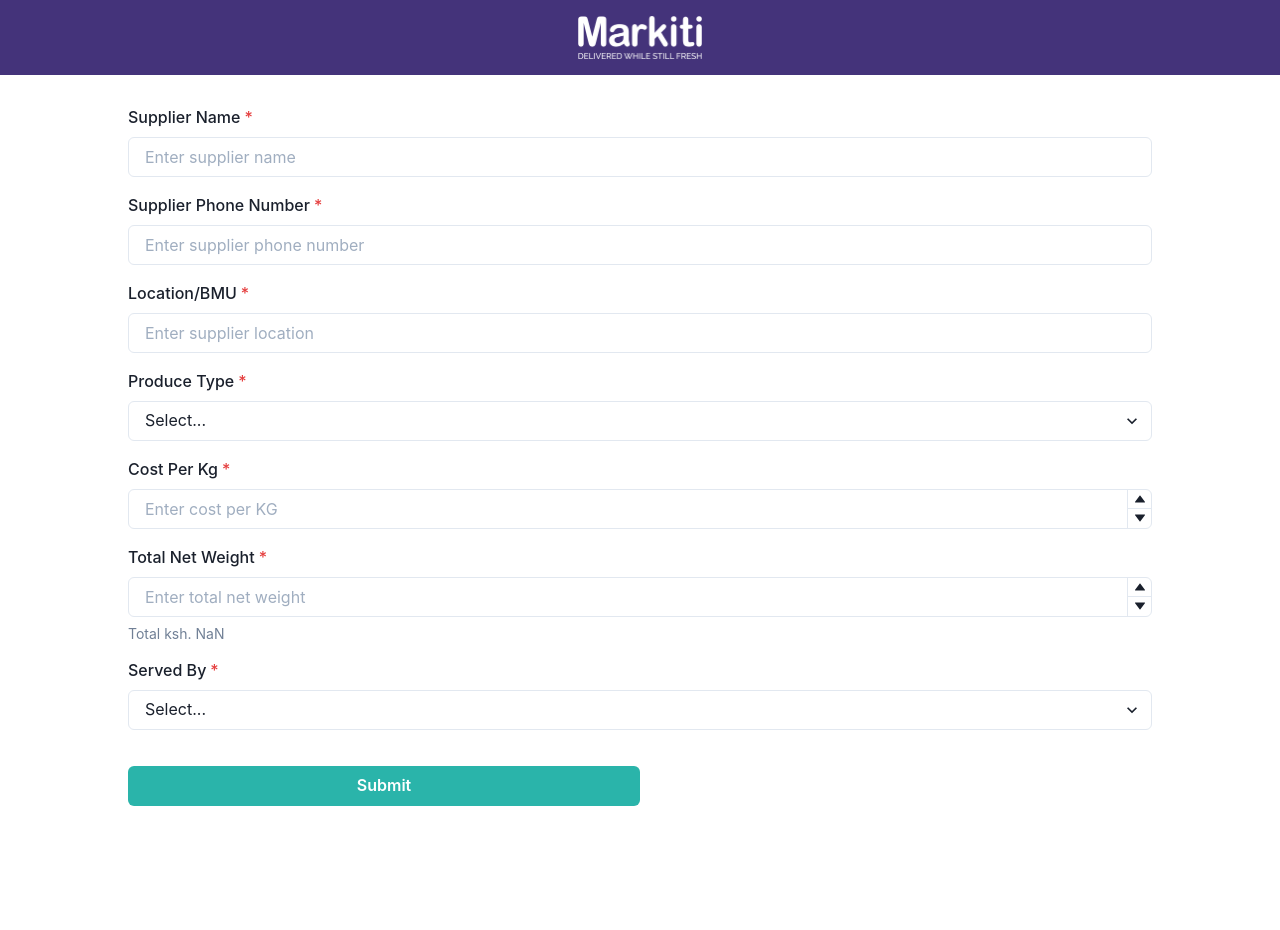
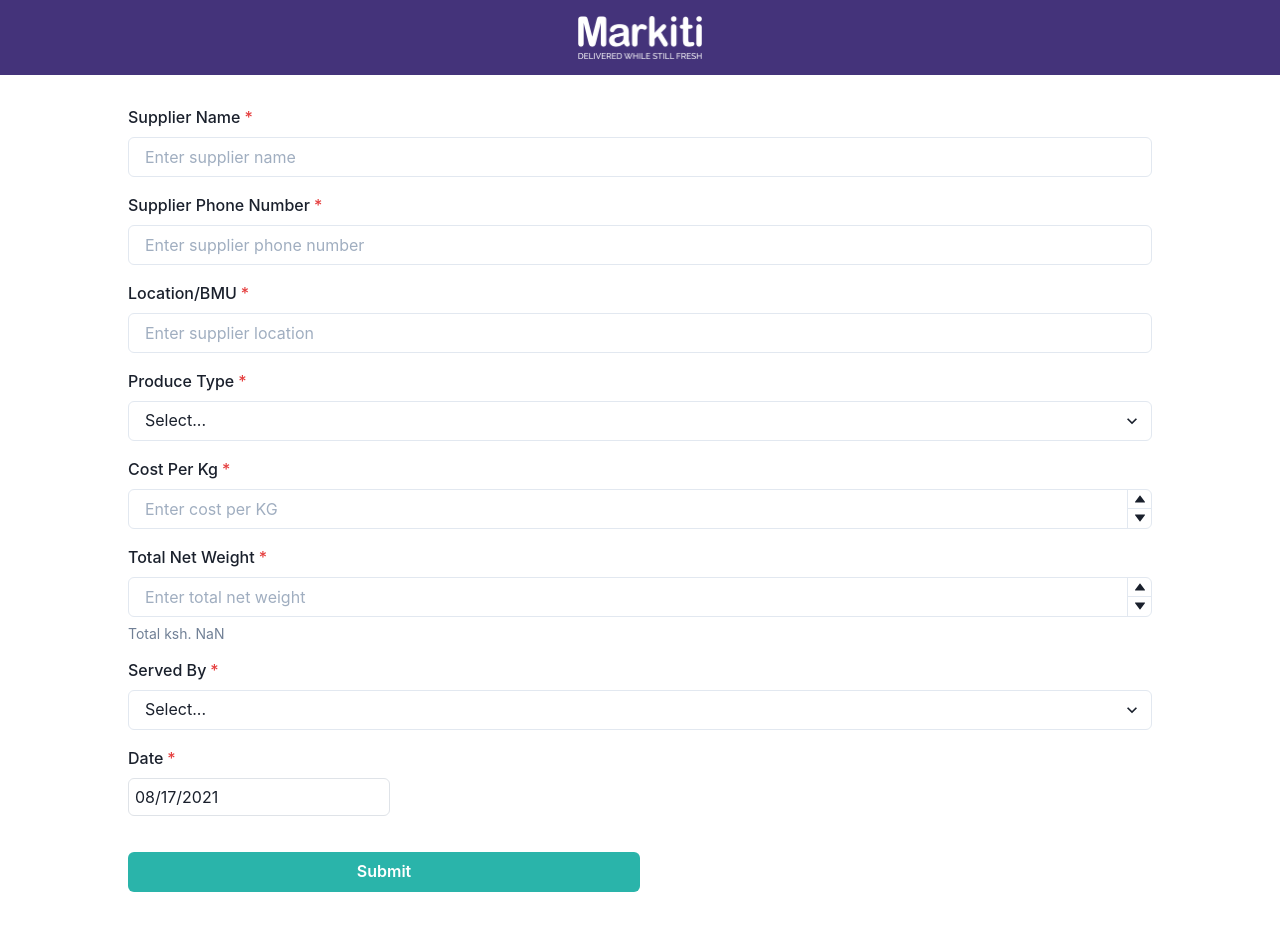
Before and after one commit to shyrynaz/raino-supplier, a React (Create React App) app: page / in a window 1280 px wide. Before the commit the page ends 846 px from the top, so only its background shows below. Built offline with nearby package versions, Linux system fonts and the light colour scheme.

Commit message:
added date picker workflow

```diff
--- a/package.json
+++ b/package.json
@@ -17,6 +17,7 @@
     "jsonp": "^0.2.1",
     "react": "^17.0.2",
     "react-confirm-alert": "^2.7.0",
+    "react-datepicker": "^4.2.0",
     "react-dom": "^17.0.2",
     "react-hook-form": "^7.12.2",
     "react-scripts": "4.0.3",
--- /dev/null
+++ b/src/components/Datepicker.js
@@ -0,0 +1,17 @@
+import DatePicker from 'react-datepicker';
+import { chakra } from '@chakra-ui/react';
+import 'react-datepicker/dist/react-datepicker.css';
+const StyledaDatepicker = chakra(DatePicker);
+
+export const Datepicker = props => (
+  <StyledaDatepicker
+    w='100%'
+    border='1px solid #DFE3E8'
+    borderRadius='md'
+    selected={props.startDate}
+    onChange={date => props.setStartDate(date)}
+    padding='1.5'
+    focusBorderColor='brand.800'
+    {...props}
+  />
+);
--- a/src/components/Form.jsx
+++ b/src/components/Form.jsx
@@ -1,4 +1,4 @@
-import React from 'react';
+import React, { useState } from 'react';
 import {
   VStack,
   FormControl,
@@ -25,6 +25,7 @@ import 'react-confirm-alert/src/react-confirm-alert.css';
 import { thousands_separators } from '../utils/formatCurrency';
 import { init, sendForm } from 'emailjs-com';
 import axios from 'axios';
+import { Datepicker } from './Datepicker';
 
 const schema = yup.object().shape({
   name: yup.string().required(),
@@ -54,6 +55,8 @@ const Form = () => {
     mode: 'onBlur',
     resolver: yupResolver(schema)
   });
+
+  const [startDate, setStartDate] = useState(new Date());
 
   const toast = useToast();
 
@@ -267,6 +270,17 @@ const Form = () => {
           <FormErrorMessage>{errors?.served_by?.message}</FormErrorMessage>
         </FormControl>
 
+        <FormControl isInvalid={errors?.date?.message} isRequired id='date'>
+          <FormLabel>Date</FormLabel>
+          <Datepicker
+            startDate={startDate}
+            setStartDate={setStartDate}
+            name='date'
+          />
+
+          <FormErrorMessage>{errors?.date?.message}</FormErrorMessage>
+        </FormControl>
+
         <HStack>
           <Button
             onClick={handleSubmit(onSubmit)}
```
Also changed, not shown: 1 other file (tests, documents, lock files or other folders).
